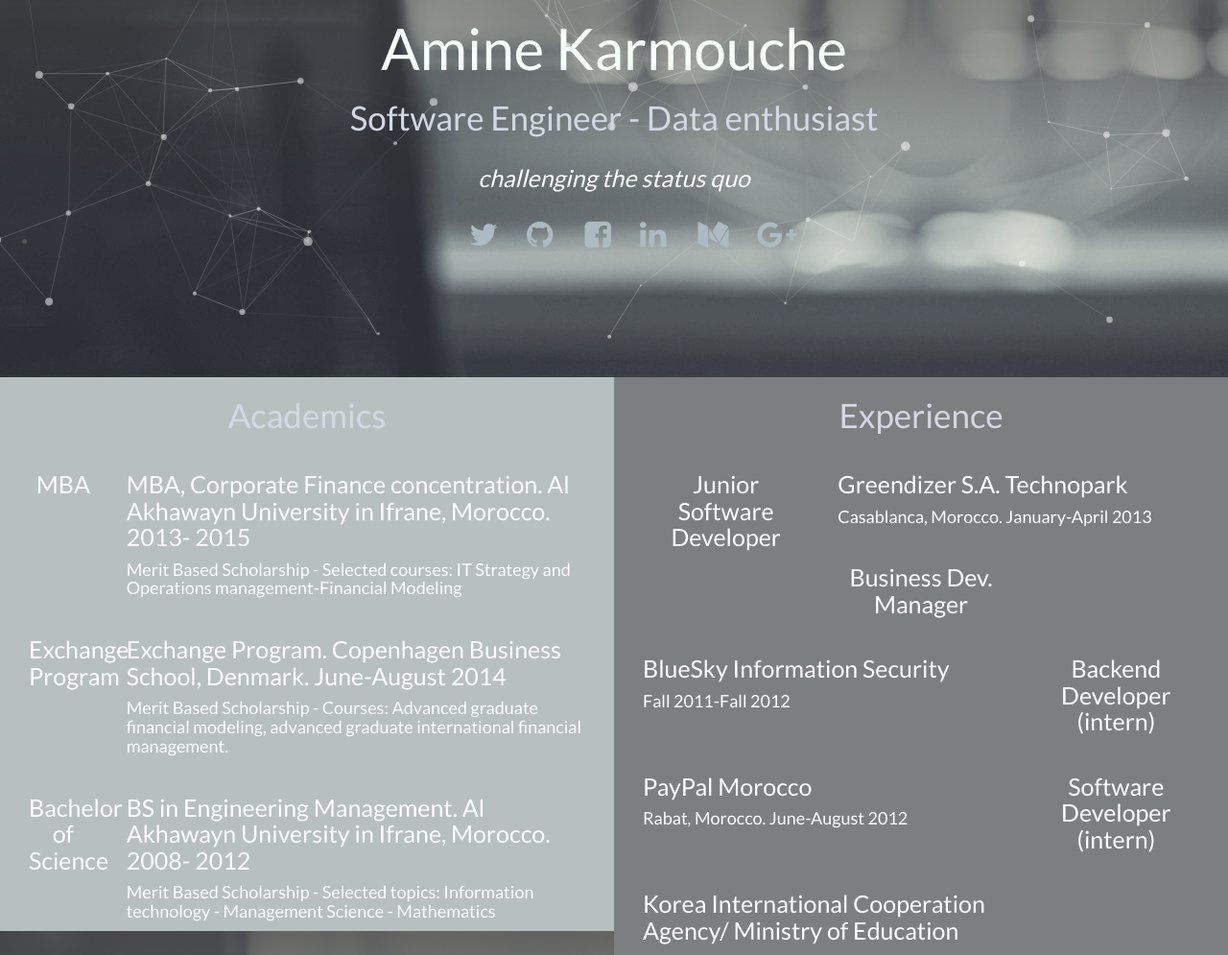
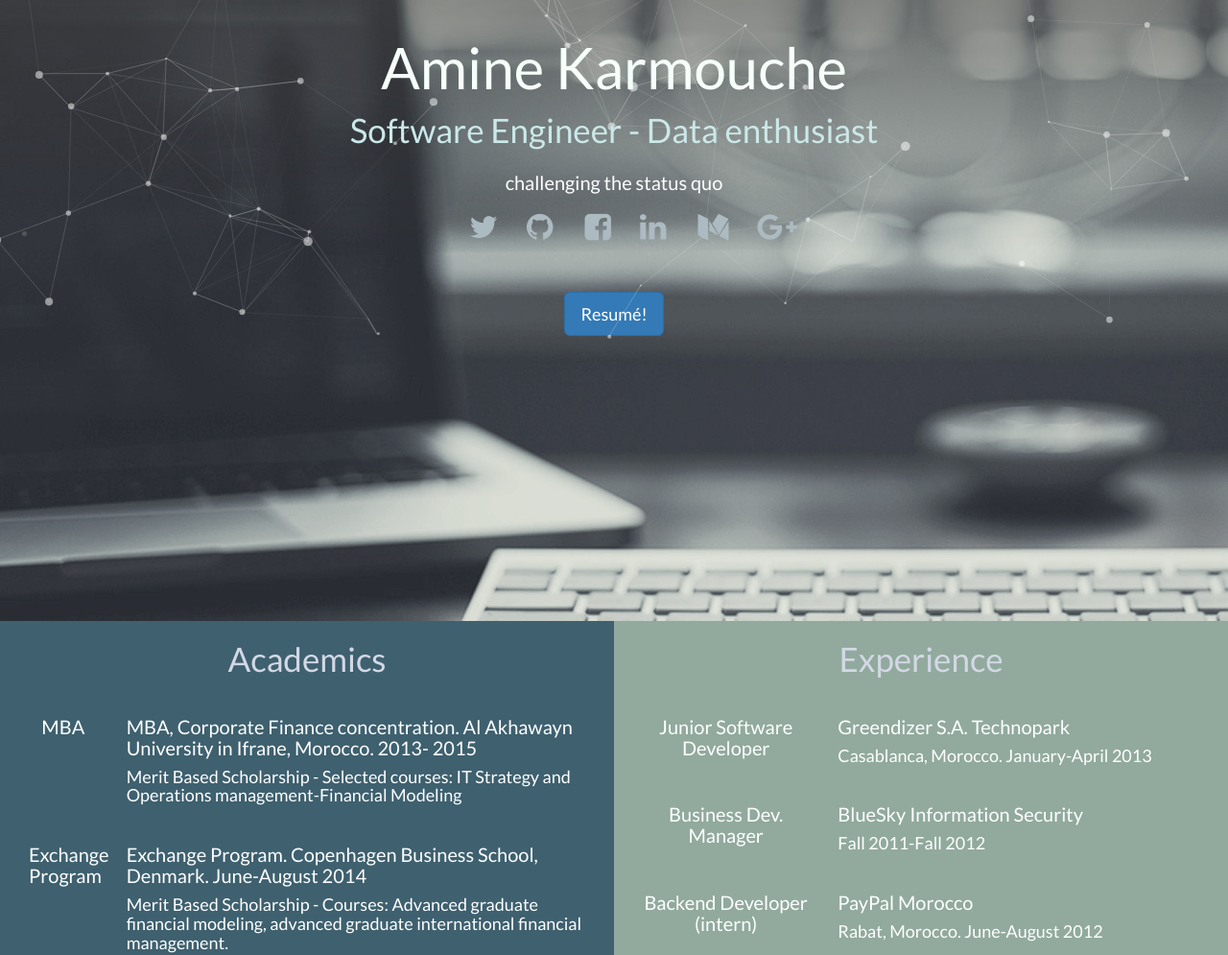
Before and after one commit to aminekarmouche/amine-karmouche, a plain HTML site: page index.html in a window 1280 px wide. Shown: the part 283-1278 px from the top of the page at 96% size. Drawn offline with nearby package versions, Linux system fonts and the light colour scheme.

Commit message:
front page viewort height

```diff
--- a/css/main.css
+++ b/css/main.css
@@ -22,6 +22,7 @@
 h1 {
 	font-size: 60px;
 	color: #F6FFF9;
+  padding-bottom: 10px;
 }
 
 h2 {
@@ -31,7 +32,7 @@
 
 }
 h3 {
-  font-size: 25px;
+  font-size: 20px;
 	font-weight: 400;
   color: #95ACFF;
 }
@@ -89,7 +90,7 @@
     text-align: center;
 }
 
-.btn {
+/*.btn {
   display: inline-block;
   padding: 10px 20px;
   margin-bottom: 0;
@@ -132,7 +133,7 @@
 form.signup input.form-control:focus {
 	border-color: #fd680e;
 }
-
+*/
 
 /* wrapper */
 
@@ -210,6 +211,7 @@
 a {
 	margin-right: 15px;
   margin-left: 15px;
+
 }
 
 #content{
@@ -266,7 +268,8 @@
 	border-radius: 150px;
   	-webkit-border-radius: 150px;
   	-moz-border-radius: 150px;
-  	margin-top: 80px;
+  margin-top: 80px;
+  margin-bottom: 20px;
   }
 
 .particles{
@@ -282,28 +285,29 @@
 
 #header {
 	margin-bottom: 80px;
+  height:100vh;
 }
 
 #academics {
-	background-color: #B8BFBF;
+	background-color: #3E606F;
 }
 
 #experience {
-	background-color: #7B7F7F;
+	background-color: #91AA9D;
 
 }
 
 #projects{
-	background-color: #383A40;
+	background-color: #193441;
 	color: #7B7F7F;
 }
 
 #awards {
-	background-color: #B8BFBF;
+	background-color: #91AA9D;
 }
 
 #publications {
-	background-color: #7B7F7F;
+	background-color: #3E606F;
 }
 
 .content-wrapper {
@@ -326,7 +330,13 @@
   height: 450px;
 }
 
-#subtitle {
-  font-style: italic;
-  margin-bottom: 30px;
+#title {
+  font-size: 35px;
+  font-weight: 400;
+  color: #CBE8E8;
 }
+
+#links {
+  padding-top: 10px;
+  padding-bottom: 40px;
+}
--- a/index.html
+++ b/index.html
@@ -1,6 +1,7 @@
 <!DOCTYPE html>
 <html>
 <head>
+	<meta charset="UTF-8">
 	<title>Amine Karmouche</title>
     <link rel="stylesheet" href="https://cdnjs.cloudflare.com/ajax/libs/font-awesome/4.3.0/css/font-awesome.min.css" />
     <link rel="stylesheet" href="https://maxcdn.bootstrapcdn.com/bootstrap/3.3.5/css/bootstrap.min.css"/>
@@ -17,12 +18,12 @@
 		<div class="header-content" >
 			<img src="img/avatar.jpg" class="circular">
 			<h1>Amine Karmouche</h1>
-			<h2>Software Engineer - Data enthusiast </h2>
+			<div id="title">Software Engineer - Data enthusiast </div>
 			<div id="subtitle">
 				<h3>challenging the status quo</h3>
 			</div>
 
-		     <ul>
+		     <ul id="links">
 		        <li>
 					<a href="https://twitter.com/AmineKarmouche" class="fa fa-twitter fa-2x" target="_blank"></a><a href="https://github.com/aminekarmouche" class="fa fa-github fa-2x" target="_blank"></a><span></span>
 					<a href="https://www.facebook.com/KarmoucheAmine" class="fa fa-facebook-square fa-2x" target="_blank"></a><a href="https://linkedin.com/in/aminekarmouche" class="fa fa-linkedin fa-2x" target="_blank"></a><span></span>
@@ -30,6 +31,8 @@
 		        </li>
 		    </ul>
 		</div>
+
+		<button type="button" class="btn btn-primary btn-lg">Resumé!</button>
 	</div>
 
 	<div id="tab-1">
@@ -110,8 +113,8 @@
 			<h4>Online wenshop for a cosmetics brand merchandising natural cosmetics</h4>
 		</div>
 		<div class="col-xs-12">
-			<h3>Github Repositories</h3>
-			<h4>Please check my <a href="https://github.com/aminekarmouche" target="_blank">Github profile</a>for more insights!</h4>
+			<h3>Portfolio & Repositories</h3>
+			<h4>Please check my <a href="https://github.com/aminekarmouche" target="_blank">Github profile</a> and my <a href="https://drive.google.com/file/d/0B4CqtAS6J3FzMXJoNFhBNHFTZ0E/view?usp=sharing" target="_blank">Résumé</a> for more insights!</h4>
 
 		</div>
 	</div>
```
